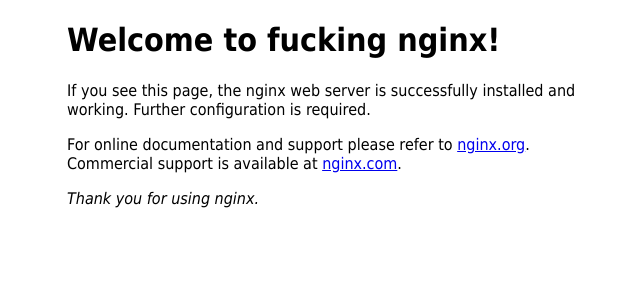
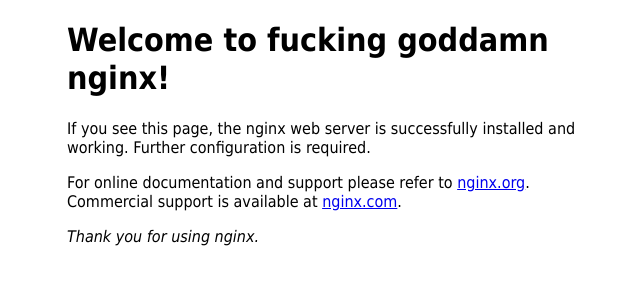
Before and after one commit to schechtere/code_pipeline_1, a plain HTML site: page index.nginx-debian.html in a window 1280 px wide. Shown: the whole page, without its empty margins (293-933 px from the left). Drawn offline with Linux system fonts and the light colour scheme.

Commit message:
dequalified my message

```diff
--- a/index.nginx-debian.html
+++ b/index.nginx-debian.html
@@ -13,7 +13,7 @@
 </head>
 
 <body>
-    <h1>Welcome to fucking nginx!</h1>
+    <h1>Welcome to fucking goddamn nginx!</h1>
     <p>If you see this page, the nginx web server is successfully installed and
         working. Further configuration is required.</p>
 
```
